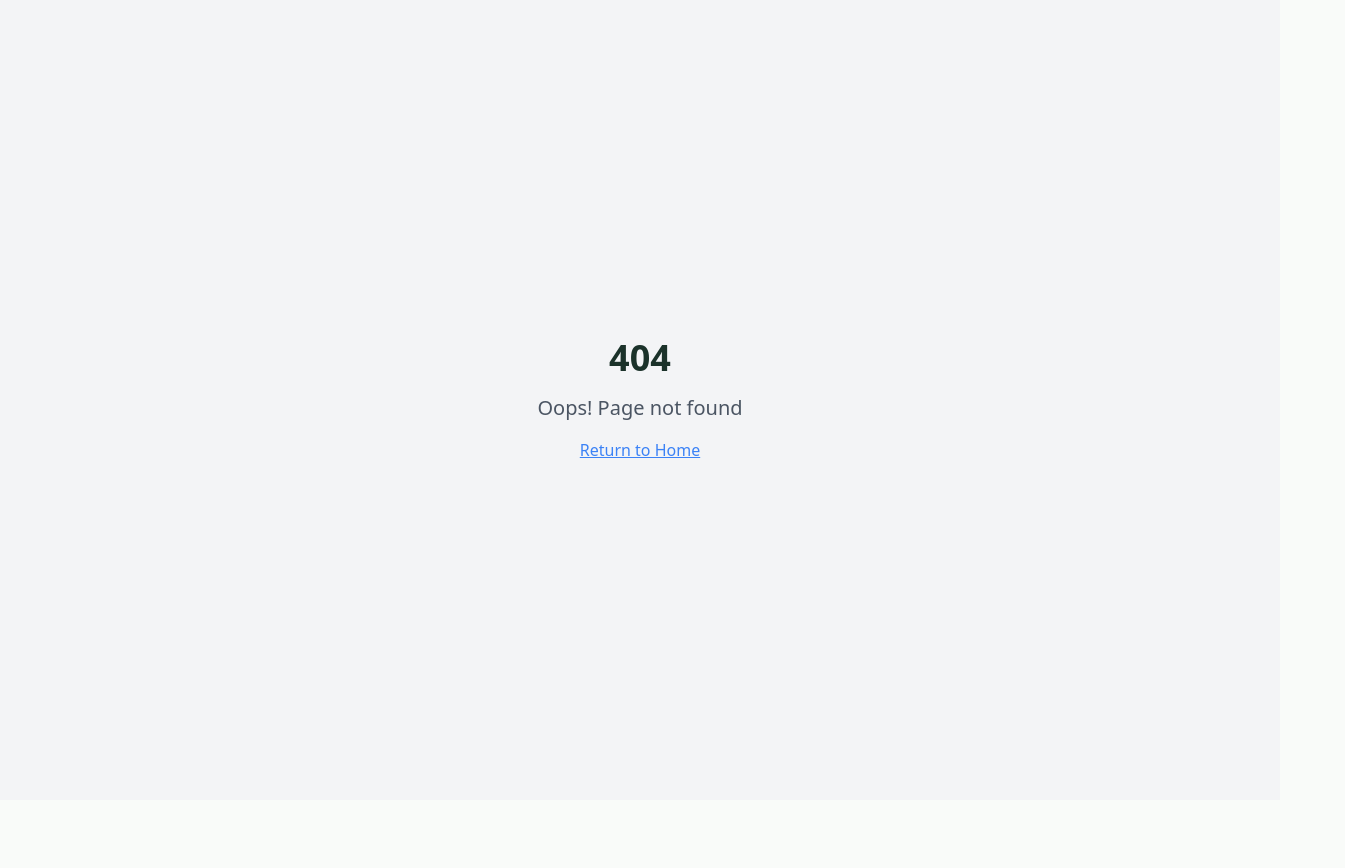
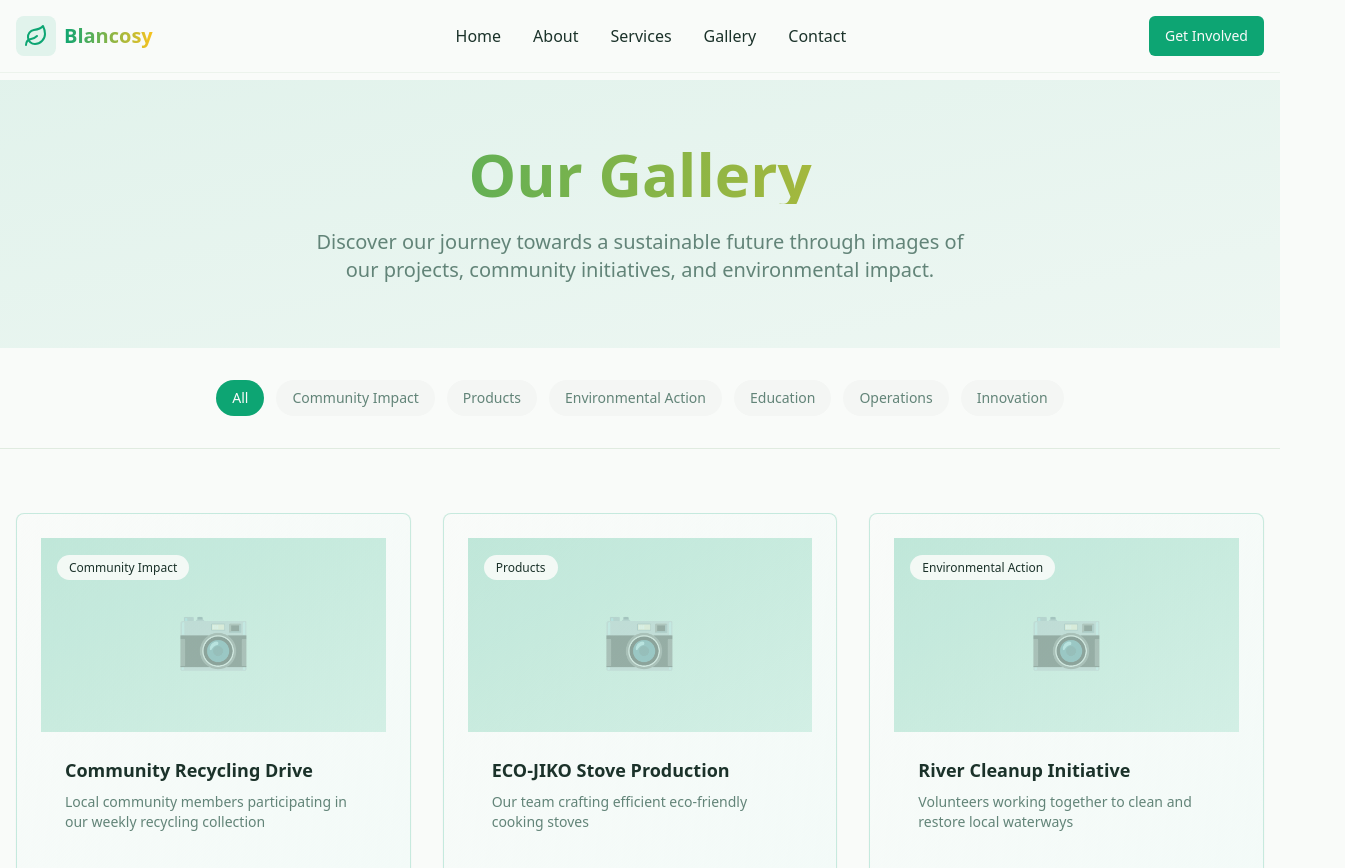
Before and after one commit to DICKSON-hub32/blancosy-design-revamp-project, a React (Vite) app: page /gallery in a window 1280 px wide. Before the commit this address had no page. Shown: the top 868 px of the page, 1345 px wide, since content can reach past the window. Before the commit the page ends 800 px from the top, so only its background shows below. Built offline with nearby package versions, Linux system fonts and the light colour scheme.

Commit message:
Refactor website navigation and privacy policy
Move the privacy policy to the footer and remove it from the Navbar. Update the Navbar to link to a gallery page instead of the impact section. Add the gallery page.

```diff
--- a/src/App.tsx
+++ b/src/App.tsx
@@ -4,6 +4,7 @@ import { TooltipProvider } from "@/components/ui/tooltip";
 import { QueryClient, QueryClientProvider } from "@tanstack/react-query";
 import { BrowserRouter, Routes, Route } from "react-router-dom";
 import Index from "./pages/Index";
+import Gallery from "./pages/Gallery";
 import NotFound from "./pages/NotFound";
 
 const queryClient = new QueryClient();
@@ -16,6 +17,7 @@ const App = () => (
       <BrowserRouter>
         <Routes>
           <Route path="/" element={<Index />} />
+          <Route path="/gallery" element={<Gallery />} />
           {/* ADD ALL CUSTOM ROUTES ABOVE THE CATCH-ALL "*" ROUTE */}
           <Route path="*" element={<NotFound />} />
         </Routes>
--- a/src/components/Header.tsx
+++ b/src/components/Header.tsx
@@ -1,11 +1,9 @@
 import React, { useState } from 'react';
 import { Menu, X, Leaf } from 'lucide-react';
 import { Button } from '@/components/ui/button';
-import PrivacyPolicyOverlay from './PrivacyPolicyOverlay';
 
 const Header: React.FC = () => {
   const [isMenuOpen, setIsMenuOpen] = useState(false);
-  const [isPrivacyOpen, setIsPrivacyOpen] = useState(false);
 
   const toggleMenu = () => setIsMenuOpen(!isMenuOpen);
 
@@ -50,23 +48,17 @@ const Header: React.FC = () => {
               >
                 Services
               </button>
-              <button
-                onClick={() => scrollToSection('impact')}
+              <a
+                href="/gallery"
                 className="text-foreground hover:text-primary transition-colors font-medium"
               >
-                Impact
-              </button>
+                Gallery
+              </a>
               <button
                 onClick={() => scrollToSection('contact')}
                 className="text-foreground hover:text-primary transition-colors font-medium"
               >
                 Contact
-              </button>
-              <button
-                onClick={() => setIsPrivacyOpen(true)}
-                className="text-muted-foreground hover:text-primary transition-colors text-sm"
-              >
-                Privacy Policy
               </button>
             </nav>
 
@@ -111,23 +103,17 @@ const Header: React.FC = () => {
                 >
                   Services
                 </button>
-                <button
-                  onClick={() => scrollToSection('impact')}
+                <a
+                  href="/gallery"
                   className="text-left py-2 text-foreground hover:text-primary transition-colors"
                 >
-                  Impact
-                </button>
+                  Gallery
+                </a>
                 <button
                   onClick={() => scrollToSection('contact')}
                   className="text-left py-2 text-foreground hover:text-primary transition-colors"
                 >
                   Contact
-                </button>
-                <button
-                  onClick={() => setIsPrivacyOpen(true)}
-                  className="text-left py-2 text-muted-foreground hover:text-primary transition-colors text-sm"
-                >
-                  Privacy Policy
                 </button>
                 <Button
                   onClick={() => scrollToSection('contact')}
@@ -140,12 +126,6 @@ const Header: React.FC = () => {
           )}
         </div>
       </header>
-
-      {/* Privacy Policy Overlay */}
-      <PrivacyPolicyOverlay
-        isOpen={isPrivacyOpen}
-        onClose={() => setIsPrivacyOpen(false)}
-      />
     </>
   );
 };
--- /dev/null
+++ b/src/pages/Gallery.tsx
@@ -0,0 +1,171 @@
+import React from 'react';
+import Header from '@/components/Header';
+import Footer from '@/components/Footer';
+import { Card } from '@/components/ui/card';
+
+const Gallery = () => {
+  const galleryImages = [
+    {
+      id: 1,
+      title: "Community Recycling Drive",
+      description: "Local community members participating in our weekly recycling collection",
+      category: "Community Impact"
+    },
+    {
+      id: 2,
+      title: "ECO-JIKO Stove Production",
+      description: "Our team crafting efficient eco-friendly cooking stoves",
+      category: "Products"
+    },
+    {
+      id: 3,
+      title: "River Cleanup Initiative",
+      description: "Volunteers working together to clean and restore local waterways",
+      category: "Environmental Action"
+    },
+    {
+      id: 4,
+      title: "Ecomakaa Briquettes",
+      description: "Sustainable fuel briquettes made from recycled paper waste",
+      category: "Products"
+    },
+    {
+      id: 5,
+      title: "Youth Training Program",
+      description: "Teaching young people sustainable waste management practices",
+      category: "Education"
+    },
+    {
+      id: 6,
+      title: "Waste Processing Facility",
+      description: "Our modern facility where waste is transformed into valuable products",
+      category: "Operations"
+    },
+    {
+      id: 7,
+      title: "Community Workshop",
+      description: "Educational sessions on environmental conservation and recycling",
+      category: "Education"
+    },
+    {
+      id: 8,
+      title: "Green Technology Innovation",
+      description: "Latest eco-friendly technologies being implemented in our processes",
+      category: "Innovation"
+    }
+  ];
+
+  const categories = ["All", "Community Impact", "Products", "Environmental Action", "Education", "Operations", "Innovation"];
+  const [selectedCategory, setSelectedCategory] = React.useState("All");
+
+  const filteredImages = selectedCategory === "All"
+    ? galleryImages
+    : galleryImages.filter(img => img.category === selectedCategory);
+
+  return (
+    <div className="min-h-screen">
+      <Header />
+      <main className="pt-20">
+        {/* Hero Section */}
+        <section className="py-16 bg-gradient-to-br from-primary/10 to-eco-green/5">
+          <div className="container mx-auto px-4 text-center">
+            <h1 className="text-4xl md:text-6xl font-bold mb-6 gradient-text">
+              Our Gallery
+            </h1>
+            <p className="text-xl text-muted-foreground max-w-2xl mx-auto">
+              Discover our journey towards a sustainable future through images of our projects,
+              community initiatives, and environmental impact.
+            </p>
+          </div>
+        </section>
+
+        {/* Filter Section */}
+        <section className="py-8 border-b border-border">
+          <div className="container mx-auto px-4">
+            <div className="flex flex-wrap justify-center gap-3">
+              {categories.map((category) => (
+                <button
+                  key={category}
+                  onClick={() => setSelectedCategory(category)}
+                  className={`px-4 py-2 rounded-full text-sm font-medium transition-all ${
+                    selectedCategory === category
+                      ? 'bg-primary text-primary-foreground'
+                      : 'bg-muted hover:bg-muted/80 text-muted-foreground hover:text-foreground'
+                  }`}
+                >
+                  {category}
+                </button>
+              ))}
+            </div>
+          </div>
+        </section>
+
+        {/* Gallery Grid */}
+        <section className="py-16">
+          <div className="container mx-auto px-4">
+            <div className="grid md:grid-cols-2 lg:grid-cols-3 gap-8">
+              {filteredImages.map((image) => (
+                <Card key={image.id} className="eco-card group overflow-hidden">
+                  <div className="aspect-video bg-gradient-to-br from-primary/20 to-eco-green/10 relative overflow-hidden">
+                    <div className="absolute inset-0 bg-primary/5 group-hover:bg-primary/10 transition-colors duration-300" />
+                    <div className="absolute inset-0 flex items-center justify-center">
+                      <div className="text-6xl text-primary/30">📷</div>
+                    </div>
+                    <div className="absolute top-4 left-4">
+                      <span className="px-3 py-1 bg-background/90 text-xs font-medium rounded-full">
+                        {image.category}
+                      </span>
+                    </div>
+                  </div>
+                  <div className="p-6">
+                    <h3 className="text-lg font-semibold mb-2 group-hover:text-primary transition-colors">
+                      {image.title}
+                    </h3>
+                    <p className="text-muted-foreground text-sm">
+                      {image.description}
+                    </p>
+                  </div>
+                </Card>
+              ))}
+            </div>
+
+            {filteredImages.length === 0 && (
+              <div className="text-center py-16">
+                <div className="text-4xl mb-4">🔍</div>
+                <h3 className="text-xl font-semibold mb-2">No images found</h3>
+                <p className="text-muted-foreground">
+                  Try selecting a different category to see more content.
+                </p>
+              </div>
+            )}
+          </div>
+        </section>
+
+        {/* Call to Action */}
+        <section className="py-16 bg-gradient-to-br from-primary/10 to-eco-green/5">
+          <div className="container mx-auto px-4 text-center">
+            <h2 className="text-3xl font-bold mb-6">Be Part of Our Story</h2>
+            <p className="text-xl text-muted-foreground mb-8 max-w-2xl mx-auto">
+              Join us in creating a more sustainable future. Your involvement makes a difference
+              in our community and environment.
+            </p>
+            <button
+              onClick={() => {
+                const element = document.getElementById('contact');
+                if (element) {
+                  element.scrollIntoView({ behavior: 'smooth' });
+                }
+              }}
+              className="eco-button text-lg px-8 py-3"
+            >
+              Get Involved Today
+            </button>
+          </div>
+        </section>
+      </main>
+      <Footer />
+    </div>
+  );
+};
+
+export default Gallery;
```
